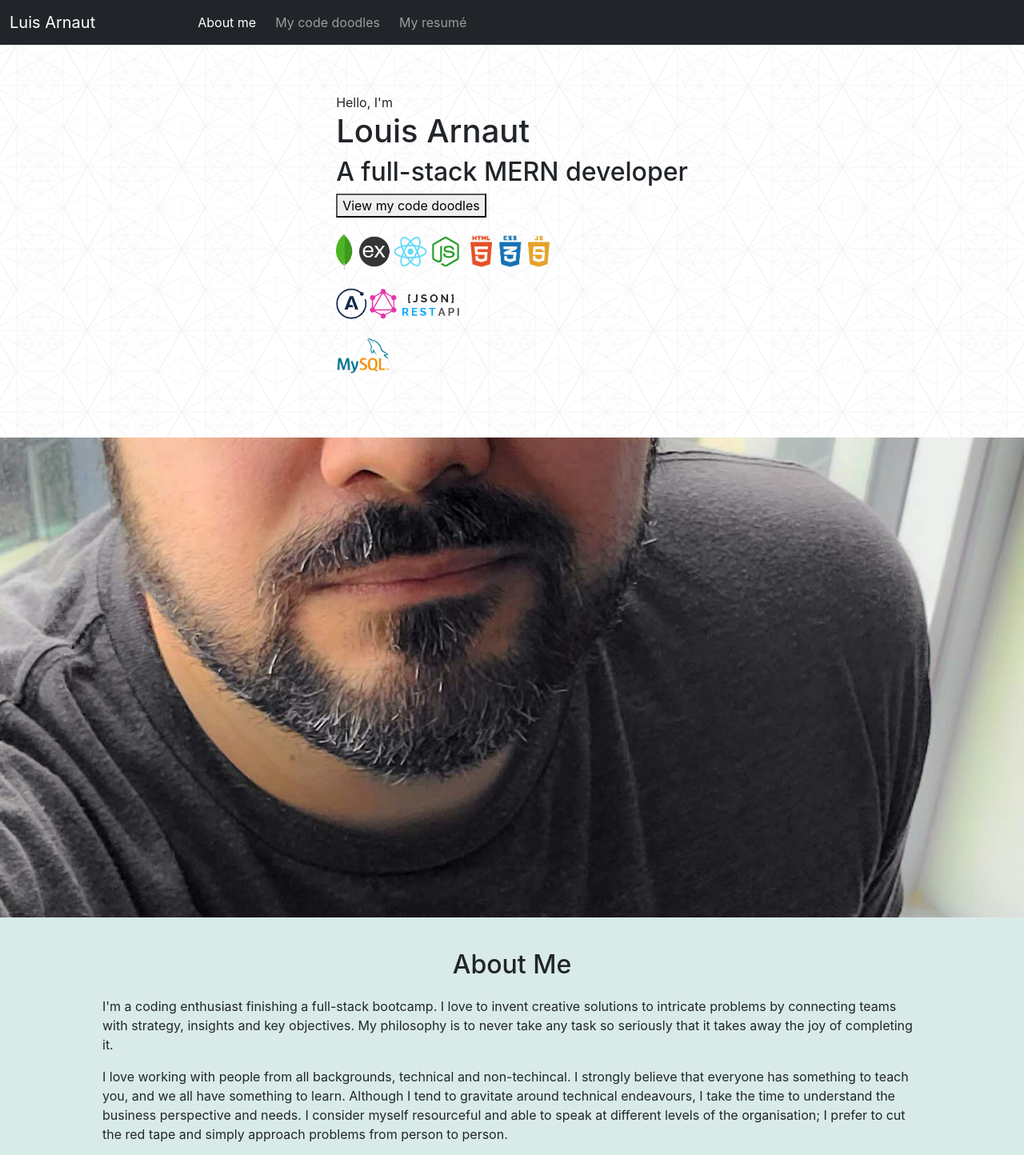
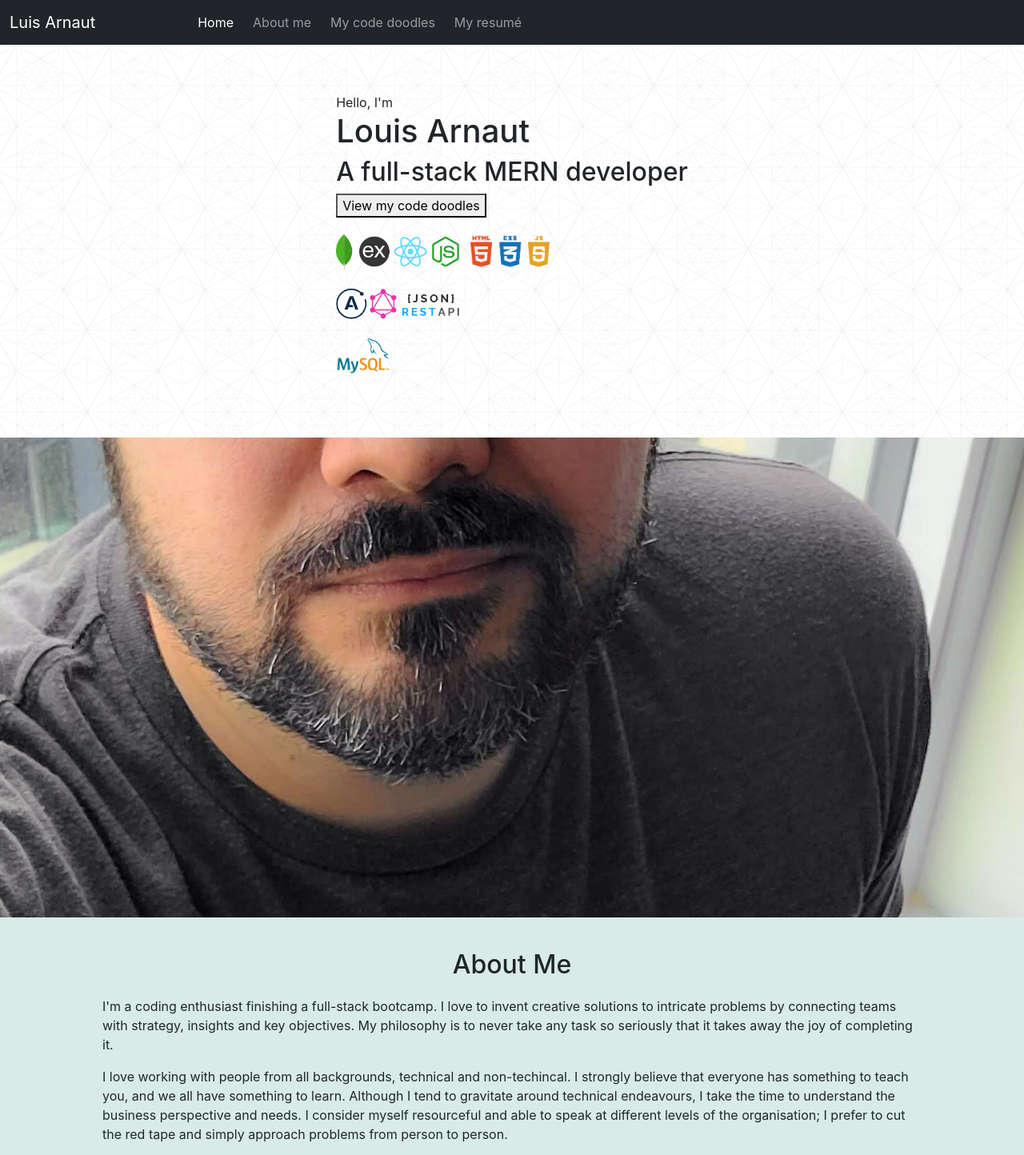
Before and after one commit to acevezl/arnautz, a React (Create React App) app: page / in a window 1280 px wide. Shown: the top 1444 px of the page at 80% size. Built offline with nearby package versions, Linux system fonts and the light colour scheme.

Commit message:
Added array of projects, created Project List scaffolding

```diff
--- a/src/App.js
+++ b/src/App.js
@@ -4,10 +4,15 @@ import Nav from './components/Nav';
 import Footer from './components/Footer';
 import Home from './components/Home';
 import About from './components/About';
+import ProjectList from './components/ProjectList';
 
 function App() {
 
   const [ categories ] = useState([
+    {
+      name: 'Home',
+      description: 'Welcome to my site'
+    },
     {
       name: 'About me',
       description: 'Know more about me'
@@ -22,6 +27,87 @@ function App() {
     }
   ])
 
+  const [ projects ] = useState([
+    {
+      name: 'HausKeepr',
+      class: 'hauskeepr',
+      short_description: 'A full-stack MVC application',
+      long_description: 'My very own concept of an MVC application using full stack. HausKeepr is a gig-economy app designed to connect housekeepers to client or working professionals, allowing for an easy and convenient way of getting assistance on house work.',
+      image: 'hauskeepr-dashboard.png'
+    },
+    {
+      name: 'Tech News',
+      class: 'technews',
+      short_description: 'An MVC App',
+      long_description: 'My very first MVC app on Node.JS - Goodbye PHP, C# and .NET - I\'m never coming back!',
+      image: 'technews.png'
+    },
+    {
+      name: 'Bike Watch',
+      class: 'bikewatch',
+      short_description: 'BikeWise + Google APIs',
+      long_description: 'My very own concept of an app that shows biking incidents around the user.',
+      image: 'bike-watch.png'
+    },
+    {
+      name: 'Weather Fetch',
+      class: 'weather-fetch',
+      short_description: 'This Weather App is so Fetch!',
+      long_description: 'A  weather app that retrieves weather from any location in the world via OpenWeatherMap.',
+      image: 'weather-fetch.png'
+    },
+    {
+      name: 'Scheduler',
+      class: 'scheduler',
+      short_description: 'A Javascript Scheduler',
+      long_description: 'Class project. A scheduler app that allows you save events, store them in local storage, and retrieve them.',
+      image: 'scheduler.gif'
+    },
+    {
+      name: 'JS Quiz',
+      class: 'quiz',
+      short_description: 'A Javascript Quiz',
+      long_description: 'The hardest quiz ever written. A quiz about JavaScript written in JavaScript. How many questions can you answer before the time runs out?',
+      image: 'js-quiz.png'
+    },
+    {
+      name: 'A password generator',
+      class: 'password-generator',
+      short_description: 'The strongest passwords you can ever get are here!',
+      long_description: 'A random generator that creates very complex passwords for your convenience!',
+      image: 'password-generator'
+    },
+    {
+      name: 'Run-Buddy',
+      class: 'run-buddy',
+      short_description: 'Pure and classic HTML',
+      long_description: 'Class project. This site implements CSS 3 and responsive principles.',
+      image: 'run-buddy.jpg'
+    },
+    {
+      name: 'HoriSEOn',
+      class: 'horiseon',
+      short_description: 'Online responsive accesibility',
+      long_description: 'Class project. Styled site in a way that makes the elements accessible and render in a responsive way.',
+      image: 'horiseon.jpg'
+    },
+    {
+      name: 'Fightin\' Robo Hobos',
+      class: 'robohobos',
+      short_description: 'Classic Javascript Logic',
+      long_description: 'Class project. Javascript mini-game of fighting homeless robots.',
+      image: 'robo-hobo.jpeg'
+    },
+    {
+      name: 'Rock Paper Scissors',
+      class: 'rock-paper-scissors',
+      short_description: 'Classic Javascript Logic',
+      long_description: 'Class project. Rock-Paper-Scissors game using basic JS.',
+      image: 'rock-paper-scissors.png'
+    },
+
+  ]);
+
   const [ currentCategory, setCurrentCategory ] = useState( categories[0] );
 
   return (
@@ -34,6 +120,8 @@ function App() {
       <section className='body-container'>
         <Home currentCategory={currentCategory} setCurrentCategory={setCurrentCategory}/>
         <About currentCategory={currentCategory} setCurrentCategory={setCurrentCategory}/>
+        <ProjectList currentCategory={currentCategory} setCurrentCategory={setCurrentCategory}/>
+
       </section>
       <Footer
         categories={categories}
--- a/src/components/About/index.js
+++ b/src/components/About/index.js
@@ -8,15 +8,16 @@ const About = ( props ) => {
     } = props;
 
     useEffect( () => {
-        document.title = currentCategory.name;
+        document.title = 'Luis Arnaut | ' + currentCategory.name;
     }, [currentCategory]);
 
     return(
         <section className='about'>
-            <div className='about-body'>
+            <div className='about-body mb-3'>
                 <h2 className='col-12'>About Me</h2>
                 <p>I'm a coding enthusiast finishing a full-stack bootcamp. I love to invent creative solutions to intricate problems by connecting teams with strategy, insights and key objectives. My philosophy is to never take any task so seriously that it takes away the joy of completing it.</p>
                 <p>I love working with people from all backgrounds, technical and non-techincal. I strongly believe that everyone has something to teach you, and we all have something to learn. Although I tend to gravitate around technical endeavours, I take the time to understand the business perspective and needs. I consider myself resourceful and able to speak at different levels of the organisation; I prefer to cut the red tape and simply approach problems from person to person.</p>
+                <button>Home</button>
             </div>
             <div className='about-hero'>
             </div>
--- a/src/components/Home/index.js
+++ b/src/components/Home/index.js
@@ -8,7 +8,7 @@ const Home = ( props ) => {
     } = props;
 
     useEffect( () => {
-        document.title = currentCategory.name;
+        document.title = 'Luis Arnaut | ' + currentCategory.name;
     }, [currentCategory]);
 
     return(
--- /dev/null
+++ b/src/components/ProjectList/index.js
@@ -0,0 +1,31 @@
+import React, { useEffect } from 'react';
+
+const ProjectList = ( props ) => {
+
+    const {
+        currentCategory,
+        setCurrentCategory
+    } = props;
+
+    useEffect( () => {
+        document.title = 'Luis Arnaut | ' + currentCategory.name;
+    }, [currentCategory]);
+
+    return(
+        <section className='home'>
+            <div className='intro'>
+                <div className='card'>
+                    <img src='' className='card-img-top' alt=''/>
+                    <div className='card-body'>
+                        <h5 className='card-title'></h5>
+                        <p className='card-text'></p>
+                        <a href='' className='btn btn-primary'></a>
+                    </div>
+                </div>
+            </div>
+        </section>
+    )
+
+}
+
+export default ProjectList;
--- a/src/index.css
+++ b/src/index.css
@@ -128,6 +128,10 @@ section {
 }
 
 /* Footer */
+footer {
+
+}
+
 footer nav ul li a i {
   color: var(--bs-secondary);
 }
```
